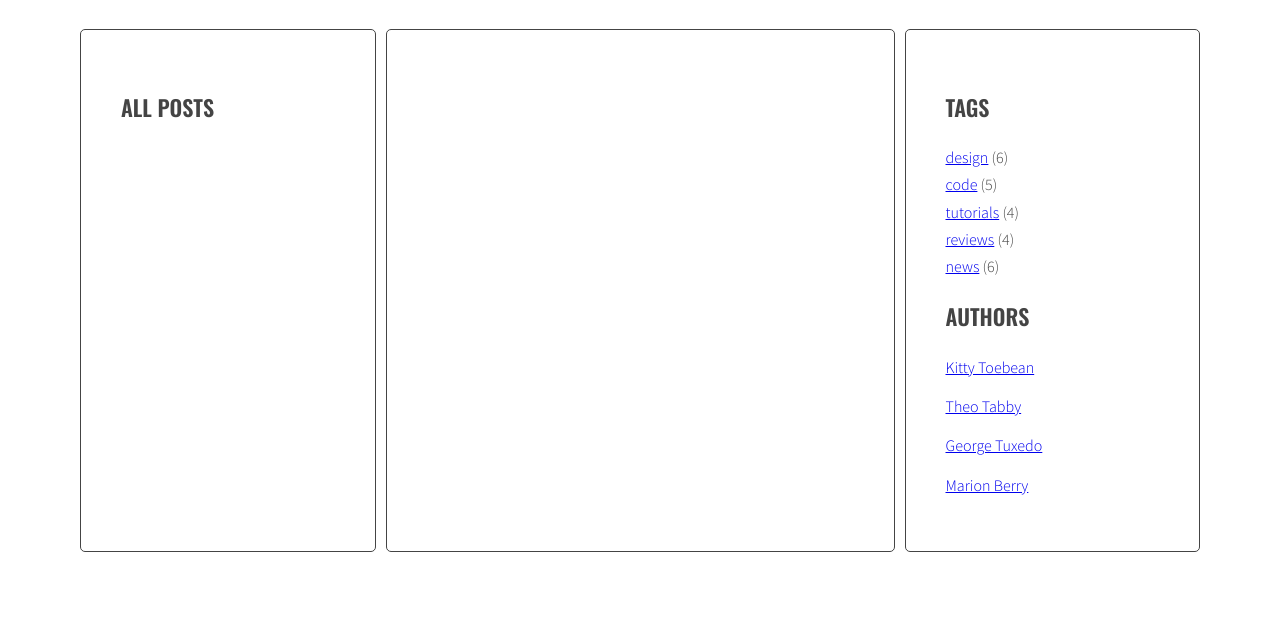
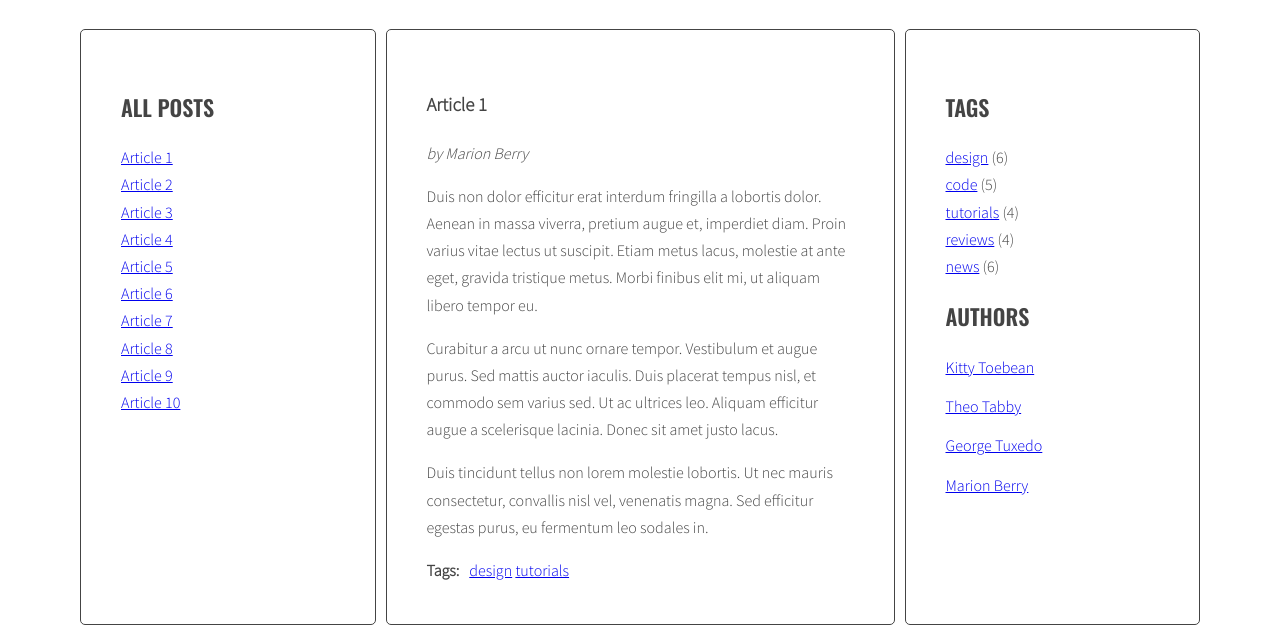
Before and after one commit to furman870203/javascript-blog1, a website: page index.html in a window 1280 px wide. Shown: the part 214-847 px from the top of the page. Before the commit the page ends 800 px from the top, so only its background shows below. Drawn offline with nearby package versions, Linux system fonts and the light colour scheme.

Commit message:
add generateTitleLinks

```diff
--- a/js/script.js
+++ b/js/script.js
@@ -20,7 +20,7 @@ function titleClickHandler(event){
     }
     /* get 'href' attribute from the clicked link */
     const articleSelector = clickedElement.getAttribute('href');
-    console.log(clickedElement);
+
 
     /* find the correct article using the selector (value of 'href' attribute) */
     const targetArticle = document.querySelector(articleSelector);
@@ -36,7 +36,7 @@ function titleClickHandler(event){
 function generateTitleLinks(){
 
   /* remove contents of titleList */
-    const titleList = document.querySelector(optArticleSelector);
+    const titleList = document.querySelector(optTitleListSelector);
     titleList.innerHTML = '';
   /* for each article */
     const articles = document.querySelectorAll(optArticleSelector);
@@ -51,7 +51,7 @@ function generateTitleLinks(){
 
     /* create HTML of the link */
     const linkHTML = '<li><a href="#' + articleId + '"><span>' + articleTitle + '</span></a></li>';
-    console.log(linkHTML);
+
     /* insert link into titleList */
     titleList.innerHTML = titleList.innerHTML + linkHTML;
     }
```
Also changed, not shown: index.html (+0 -1 lines).
